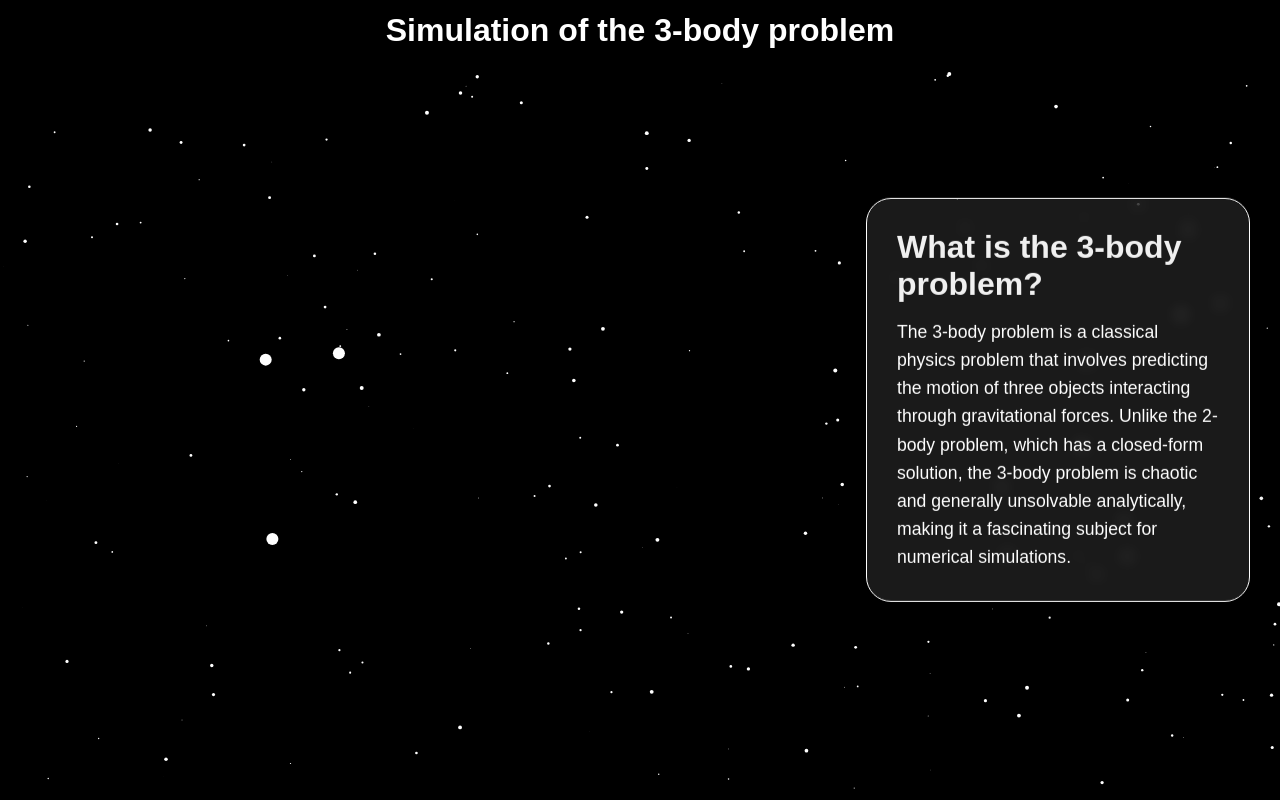
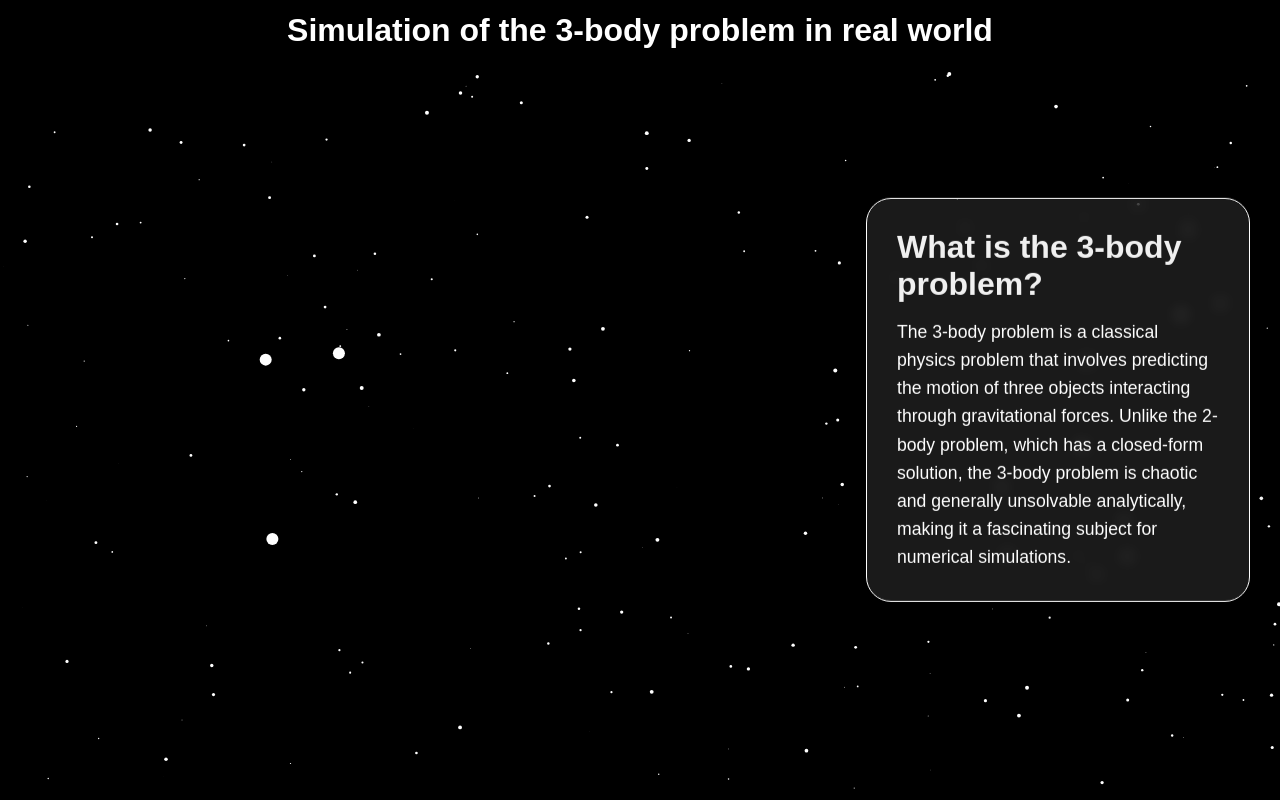
Before and after one commit to ricciviero/3-body-problem, a plain HTML site: page index.html in a window 1280 px wide. Drawn offline with Linux system fonts and the light colour scheme; animation ran at ten frames a second.

Commit message:
update h1

```diff
--- a/index.html
+++ b/index.html
@@ -12,7 +12,7 @@
 </head>
 
 <body>
-    <h1>Simulation of the 3-body problem</h1>
+    <h1>Simulation of the 3-body problem in real world</h1>
 
     <div class="card">
         <h2>What is the 3-body problem?</h2>
```
